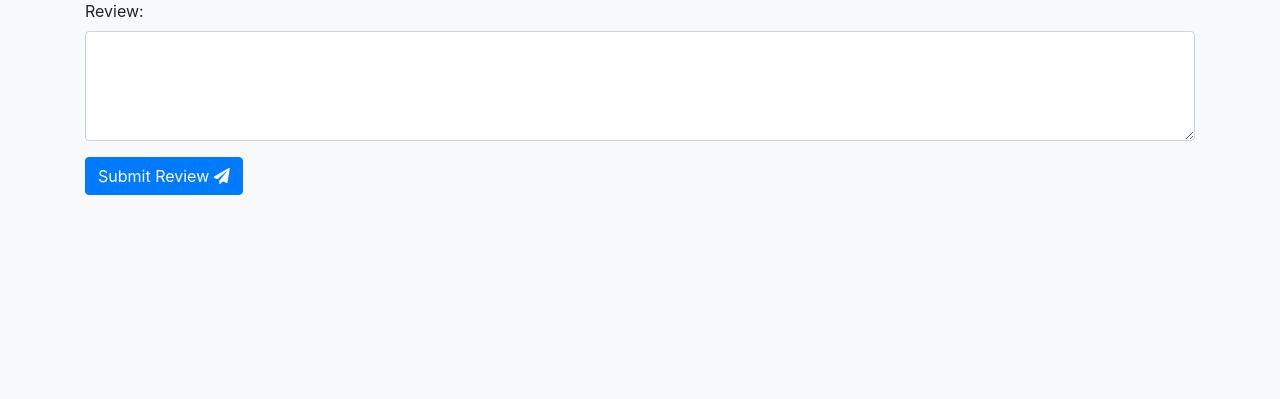
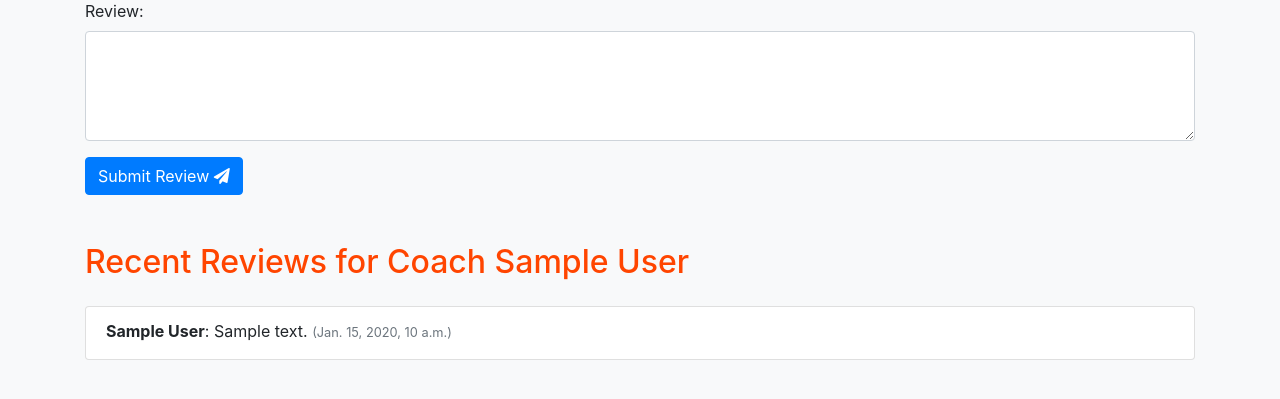
Before and after one commit to Izzeddin-Samara/Fitness_Track, a Django app: page /create_review/1/ in a window 1280 px wide. Shown: the part 167-566 px from the top of the page. Run offline with Django 3.2, Linux system fonts and the light colour scheme; tables that the repository leaves empty hold one stand-in row (values such as "Sample post"); some libraries are stand-ins or nearby versions.

Commit message:
Add coach recent reviews section on leave review page

```diff
--- a/app/templates/review_form.html
+++ b/app/templates/review_form.html
@@ -57,5 +57,16 @@
         </form>
     </div>
 
+    <section class="container mt-5">
+        <h2 class="mb-4">Recent Reviews for Coach {{ coach.first_name }} {{ coach.last_name }}</h2>
+        <ul class="list-group">
+            {% for review in coach.coach_reviews.all %}
+            <li class="list-group-item">
+                <p class="mb-1"><strong>{{ review.user.first_name }} {{ review.user.last_name }}</strong>: {{ review.content }} <small class="text-muted">({{ review.updated_at }})</small></p>
+            </li>
+            {% endfor %}
+        </ul>
+    </section>
+
 </body>
 </html>
```
